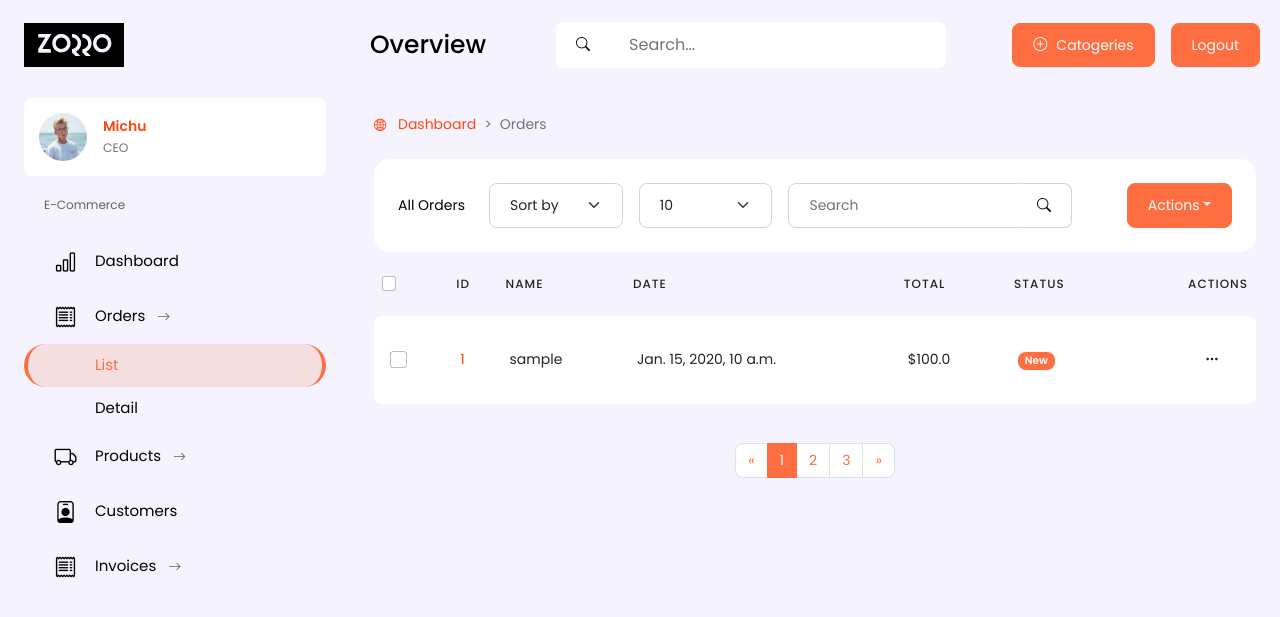
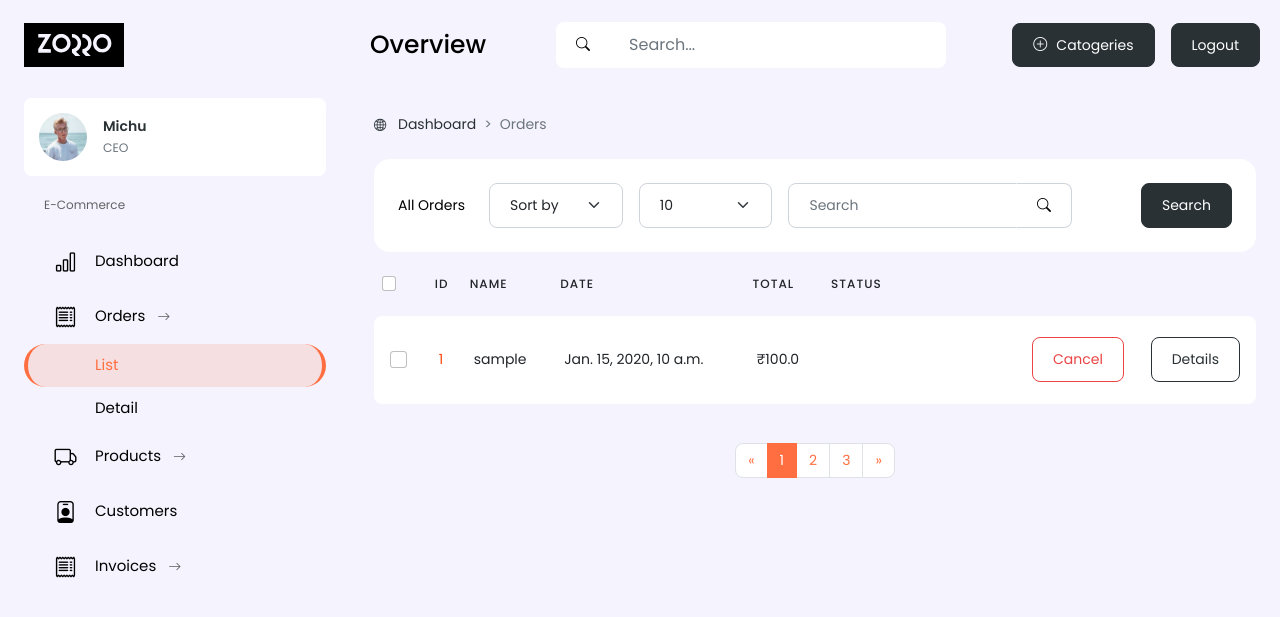
Before and after one commit to Michu23/Zorro, a Django app: page /superadmin/adminorders/ in a window 1280 px wide. Shown: the top 617 px of the page. Run offline with Django 4.2, Linux system fonts and the light colour scheme; tables that the repository leaves empty hold one stand-in row (values such as "Sample post"); some libraries are stand-ins or nearby versions.

Commit message:
razorpay and order management

```diff
--- a/Adminapp/templates/adminbase.html
+++ b/Adminapp/templates/adminbase.html
@@ -59,7 +59,7 @@
                         <img src="{% static 'assets/images/user/man_avatar3.jpg' %}" class="rounded-circle" alt="image">
                     </div>
                     <div>
-                        <div class="fw-bold">Michu</div>
+                        <div class="fw-bold text-dark">Michu</div>
                         <small class="text-muted">CEO</small>
                     </div>
                 </a>
@@ -214,14 +214,14 @@
                 <ul class="navbar-nav justify-content-end">
                     <li class="nav-item ms-3">
                         <a href="{% url 'AddProduct' %}">
-                            <button class="btn btn-primary btn-icon">
+                            <button class="btn btn-dark btn-icon">
                                 <i class="bi bi-plus-circle"></i> Catogeries
                             </button>
                         </a>
                     </li>
                     <li class="nav-item ms-3">
                         <a href="{% url 'AdminLogout' %}">
-                            <button class="btn btn-primary btn-icon">
+                            <button class="btn btn-dark btn-icon">
                                 Logout
                             </button>
                         </a>
--- a/Adminapp/templates/order.html
+++ b/Adminapp/templates/order.html
@@ -9,8 +9,8 @@
         <nav style="--bs-breadcrumb-divider: '>';" aria-label="breadcrumb">
             <ol class="breadcrumb">
                 <li class="breadcrumb-item">
-                    <a href="#">
-                        <i class="bi bi-globe2 small me-2"></i> Dashboard
+                    <a href="#" class="text-dark">
+                        <i class="bi bi-globe2 small me-2 text-dark"></i> Dashboard
                     </a>
                 </li>
                 <li class="breadcrumb-item active" aria-current="page">Orders</li>
@@ -53,13 +53,15 @@
                     </form>
                 </div>
                 <div class="dropdown ms-auto">
-                    <a href="#" data-bs-toggle="dropdown" class="btn btn-primary dropdown-toggle" aria-haspopup="true"
-                        aria-expanded="false">Actions</a>
-                    <div class="dropdown-menu dropdown-menu-end">
+
+                    <a href="#" class="btn btn-dark " aria-haspopup="true" aria-expanded="false">Search</a>
+                    <!-- <a href="#" data-bs-toggle="dropdown" class="btn btn-dark dropdown-toggle" aria-haspopup="true"
+                        aria-expanded="false">Search</a> -->
+                    <!-- <div class="dropdown-menu dropdown-menu-end">
                         <a href="#" class="dropdown-item">Action</a>
                         <a href="#" class="dropdown-item">Another action</a>
                         <a href="#" class="dropdown-item">Something else here</a>
-                    </div>
+                    </div> -->
                 </div>
             </div>
         </div>
@@ -78,7 +80,6 @@
                     <th>Date</th>
                     <th>Total</th>
                     <th>Status</th>
-                    <th class="text-end">Actions</th>
                 </tr>
             </thead>
             <tbody>
@@ -88,27 +89,45 @@
                         <input class="form-check-input" type="checkbox">
                     </td>
                     <td>
-                        <a href="#">{{order.id}}</a>
+                        <a href="{% url 'AdminOrderDetail' order.id %}">{{order.id}}</a>
                     </td>
                     <td>{{order.customer}}</td>
                     <td>{{order.date_ordered}}</td>
-                    <td>${{order.get_cart_total}}</td>
+                    <td> ₹{{order.get_cart_total}}</td>
                     <td>
-                        <span class="badge bg-primary">{{order.status}}</span>
+                        {% if order.status == "Placed" %}
+                        <span class="badge bg-info p-2">{{order.status}}</span>
+                        {% elif order.status == "Cancelled" %}
+                        <span class="badge bg-danger p-2">{{order.status}}</span>
+                        {% elif order.status == "Shipped"%}
+                        <span class="badge bg-success p-2">{{order.status}}</span>
+                        {% else %}
+                        {% endif %}
                     </td>
-                    <td class="text-end">
-                        <div class="d-flex">
-                            <div class="dropdown ms-auto">
-                                <a href="#" data-bs-toggle="dropdown" class="btn btn-floating" aria-haspopup="true"
-                                    aria-expanded="false">
-                                    <i class="bi bi-three-dots"></i>
-                                </a>
-                                <div class="dropdown-menu dropdown-menu-end">
-                                    <a href="{% url 'AdminOrderDetail' order.id %}" class="dropdown-item">Show</a>
-                                    <a href="#" class="dropdown-item">Edit</a>
-                                    <a href="#" class="dropdown-item">Delete</a>
+                    <td class="">
+                        <div class="d-flex justify-content-between">
+                            <div class="">
+                                {% if order.status == "Placed" %}
+                                <a href="{% url 'acceptorder' order.id %}"><button
+                                        class="btn btn-outline-success">Accept</button></a>
+                                {% else %}
+                                <a href=""><button class="btn btn-success opacity-0">Accept</button></a>
+                                {% endif %}
+                            </div>
+                            <div>
+                                <div>
+                                    <a href="{% url 'cancelorder' order.id %}"><button
+                                            class="btn btn-outline-danger">Cancel</button></a>
                                 </div>
                             </div>
+                            <div>
+                                <div>
+                                    <a href="{% url 'AdminOrderDetail' order.id %}"><button
+                                            class="btn btn-outline-dark">Details</button></a>
+                                </div>
+                            </div>
+
+
                         </div>
                     </td>
                 </tr>
@@ -122,7 +141,7 @@
                 </td>
                 <td>Mathilde Tumilson</td>
                 <td>May 15, 2021</td>
-                <td>$650,50</td>
+                <td> ₹650,50</td>
                 <td>
                     <span class="badge bg-dark">Shipped</span>
                 </td>
@@ -151,7 +170,7 @@
                     </td>
                     <td>Audrye Heaford</td>
                     <td>Apr 24, 2021</td>
-                    <td>$100,00</td>
+                    <td> ₹100,00</td>
                     <td>
                         <span class="badge bg-success">Completed</span>
                     </td>
@@ -180,7 +199,7 @@
                     </td>
                     <td>Brantley Mell</td>
                     <td>Apr 10, 2021</td>
-                    <td>$19</td>
+                    <td> ₹19</td>
                     <td>
                         <span class="badge bg-warning">Refunded</span>
                     </td>
@@ -209,7 +228,7 @@
                     </td>
                     <td>Dominique Enriques</td>
                     <td>March 5, 2021</td>
-                    <td>$150,00</td>
+                    <td> ₹150,00</td>
                     <td>
                         <span class="badge bg-danger">Cancelled</span>
                     </td>
@@ -238,7 +257,7 @@
                     </td>
                     <td>Cortie Gemson</td>
                     <td>May 23, 2021</td>
-                    <td>$239,00</td>
+                    <td> ₹239,00</td>
                     <td>
                         <span class="badge bg-primary">Processing</span>
                     </td>
@@ -267,7 +286,7 @@
                     </td>
                     <td>Mathilde Tumilson</td>
                     <td>May 15, 2021</td>
-                    <td>$650,50</td>
+                    <td> ₹650,50</td>
                     <td>
                         <span class="badge bg-dark">Shipped</span>
                     </td>
@@ -296,7 +315,7 @@
                     </td>
                     <td>Audrye Heaford</td>
                     <td>Apr 24, 2021</td>
-                    <td>$100,00</td>
+                    <td> ₹100,00</td>
                     <td>
                         <span class="badge bg-success">Completed</span>
                     </td>
@@ -325,7 +344,7 @@
                     </td>
                     <td>Brantley Mell</td>
                     <td>Apr 10, 2021</td>
-                    <td>$19</td>
+                    <td> ₹19</td>
                     <td>
                         <span class="badge bg-warning">Refunded</span>
                     </td>
@@ -354,7 +373,7 @@
                     </td>
                     <td>Dominique Enriques</td>
                     <td>March 5, 2021</td>
-                    <td>$150,00</td>
+                    <td> ₹150,00</td>
                     <td>
                         <span class="badge bg-danger">Cancelled</span>
                     </td>
--- a/Adminapp/urls.py
+++ b/Adminapp/urls.py
@@ -20,4 +20,7 @@ urlpatterns = [
    path('addproduct/',views.addproduct,name='AddProduct'),
    path('blockuser/<str:pk>',views.blockuser,name='blockuser'),
 
+   path('acceptorder/<str:id>',views.acceptorder,name='acceptorder'),
+   path('cancelorder/<str:id>',views.cancelorder,name='cancelorder'),
+
 ]
--- a/Adminapp/views.py
+++ b/Adminapp/views.py
@@ -149,3 +149,24 @@ def addproduct(request):
     else:
         return render(request,'addproduct.html',{'form':form})
     return render(request,'addproduct.html')
+
+def acceptorder(request, id):
+    order = Order.objects.get(id = id)
+    items = OrderItem.objects.filter(order = order)
+    order.status = 'Shipped'
+    order.save()
+    return redirect('AdminOrders')
+
+
+def cancelorder(request, id):
+    order = Order.objects.get(id = id)
+    items = OrderItem.objects.filter(order = order)
+    order.status = 'Cancelled'
+    for item in items :
+        ordered = item.quantity
+        stock = item.quantity
+        newstock = stock + ordered
+        productid = item.product.id
+        Product.objects.filter(id = productid).update(stocks = newstock)
+    order.save()
+    return redirect('AdminOrders')
--- a/Userapp/models.py
+++ b/Userapp/models.py
@@ -38,13 +38,12 @@ class Address(models.Model):
 PAYMENT_STATUS = (('Pending','Pending'),('Paid','Paid'))
 STATUS = (
     ('New','New'),
-    ('Pending','Pending'),
+    ('Placed','Placed'),
+    ('Cancelled','Cancelled'),
     ('Shipped','Shipped'),
-    ('RequestedCancellation','RequestedCancellation'),
-    ('Cancelled','Cancelled'),
     ('Delivered','Delivered'),
-    ('RequestedReturn','RequestedReturn'),
     ('Return','Return'),
+    ('RequestedReturn','RequestedReturn')
     )
 
 
@@ -53,7 +52,6 @@ class Order(models.Model):
 	address = models.ForeignKey(Address,on_delete=models.SET_NULL, null=True)
 	date_ordered = models.DateTimeField(auto_now_add=True)
 	complete = models.BooleanField(default=False)
-	transaction_id = models.CharField(max_length=100, null=True)
 	status = models.CharField(max_length = 200,choices = STATUS, default = 'New', null=True)
 
 	def __str__(self):
--- a/Userapp/templates/shop.html
+++ b/Userapp/templates/shop.html
@@ -301,7 +301,6 @@
     });
 </script>
 
-
 <script>
     $(document).ready(function () {
         $(".ajaxLoader").hide();
@@ -319,7 +318,6 @@
                     return el.value;
                 });
             });
-
             // Run Ajax
             $.ajax({
                 url: '/filter-data',
```
Also changed, not shown: Userapp/templates/profileorders.html (+21 -8 lines), Userapp/views.py (+14 -12 lines), Userapp/migrations/0023_alter_order_status.py (added), Userapp/migrations/0024_alter_order_status.py (added), Userapp/migrations/0025_alter_order_status.py (added), Userapp/migrations/0026_remove_order_transaction_id.py (added), media/images/2950f96af23e53d8ba98351184c2c803.jpg (added), media/images/2950f96af23e53d8ba98351184c2c803_REoswfL.jpg (added), media/images/2950f96af23e53d8ba98351184c2c803_eW7MOkE.jpg (added), media/images/2950f96af23e53d8ba98351184c2c803_tttWs5o.jpg (added).
